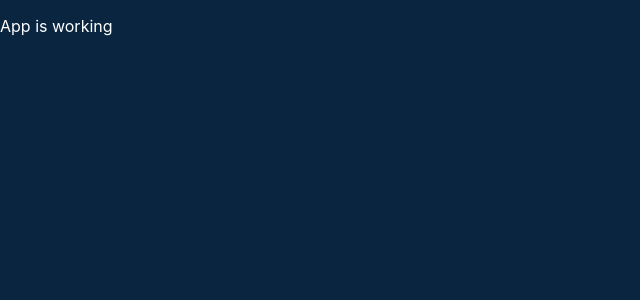
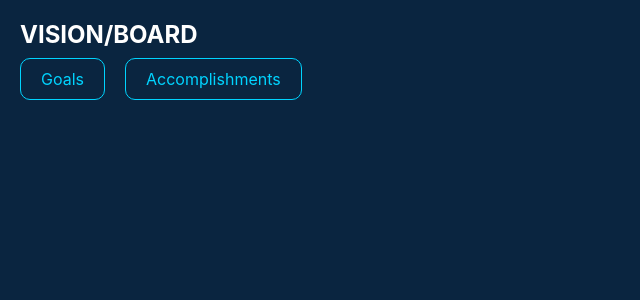
Before and after one commit to winfeigle/react-phase-2-project, a React (Create React App) app: page / in a window 1280 px wide. Shown: the top 300 px of the page, without its empty margins (0-640 px from the left). Built offline with nearby package versions, Linux system fonts and the light colour scheme.

Commit message:
Add Navbar styles

```diff
--- a/package.json
+++ b/package.json
@@ -3,6 +3,9 @@
   "version": "0.1.0",
   "private": true,
   "dependencies": {
+    "@fortawesome/fontawesome-svg-core": "^6.1.2",
+    "@fortawesome/free-solid-svg-icons": "^6.1.2",
+    "@fortawesome/react-fontawesome": "^0.2.0",
     "@testing-library/jest-dom": "^5.16.5",
     "@testing-library/react": "^13.3.0",
     "@testing-library/user-event": "^13.5.0",
--- a/src/components/App.js
+++ b/src/App.js
@@ -1,10 +1,9 @@
 import React from "react";
-import Header from "./Header";
+import Header from "./components/Header";
 
 function App() {
   return (
     <div>
-      <p>App is working</p>
       <Header />
     </div>
   );
--- a/src/components/Header.js
+++ b/src/components/Header.js
@@ -2,9 +2,21 @@ import React from "react";
 
 function Header() {
     return(
-        <div>
-            <p></p>
+        <header>
+      <nav>
+        <h1 className="site-title">
+          VISION/BOARD
+        </h1>
+        <div className="navigation">
+          <a className="button" href="#">
+            Goals
+          </a>
+          <a className="button" href="#">
+            Accomplishments
+          </a>
         </div>
+      </nav>
+    </header>
     );
 }
 
--- /dev/null
+++ b/src/db.json
@@ -0,0 +1,30 @@
+{
+    "goals": [
+      {
+        "id": 1,
+        "name": "Woody",
+        "image": "http://www.pngmart.com/files/3/Toy-Story-Woody-PNG-Photos.png",
+        "likes": 8
+      },
+      {
+        "id": 2,
+        "name": "Buzz Lightyear",
+        "image": "http://www.pngmart.com/files/6/Buzz-Lightyear-PNG-Transparent-Picture.png",
+        "likes": 14
+      }
+    ],
+    "accomplishments": [
+        {
+          "id": 1,
+          "name": "Woody",
+          "image": "http://www.pngmart.com/files/3/Toy-Story-Woody-PNG-Photos.png",
+          "likes": 8
+        },
+        {
+          "id": 2,
+          "name": "Buzz Lightyear",
+          "image": "http://www.pngmart.com/files/6/Buzz-Lightyear-PNG-Transparent-Picture.png",
+          "likes": 14
+        }
+      ]
+  }
--- a/src/index.css
+++ b/src/index.css
@@ -21,3 +21,22 @@ code {
   font-family: source-code-pro, Menlo, Monaco, Consolas, 'Courier New',
     monospace;
 }
+
+nav {
+  margin: 20px;
+}
+
+nav a {
+  color: #00D4FF;
+  padding: 10px 20px;
+  margin-right: 20px;
+  text-decoration: inherit; /* no underline */
+  border: solid #00D4FF 1px;
+  border-radius: 10px;
+}
+
+nav a:hover {
+  color: #0A2540;
+  background-color: #00D4FF;
+  transition: 200ms;
+}
--- a/src/index.js
+++ b/src/index.js
@@ -1,7 +1,7 @@
 import React from 'react';
 import ReactDOM from 'react-dom/client';
 import './index.css';
-import App from './components/App';
+import App from './App';
 import reportWebVitals from './reportWebVitals';
 
 const root = ReactDOM.createRoot(document.getElementById('root'));
```
Also changed, not shown: 2 other files (tests, documents, lock files or other folders).
